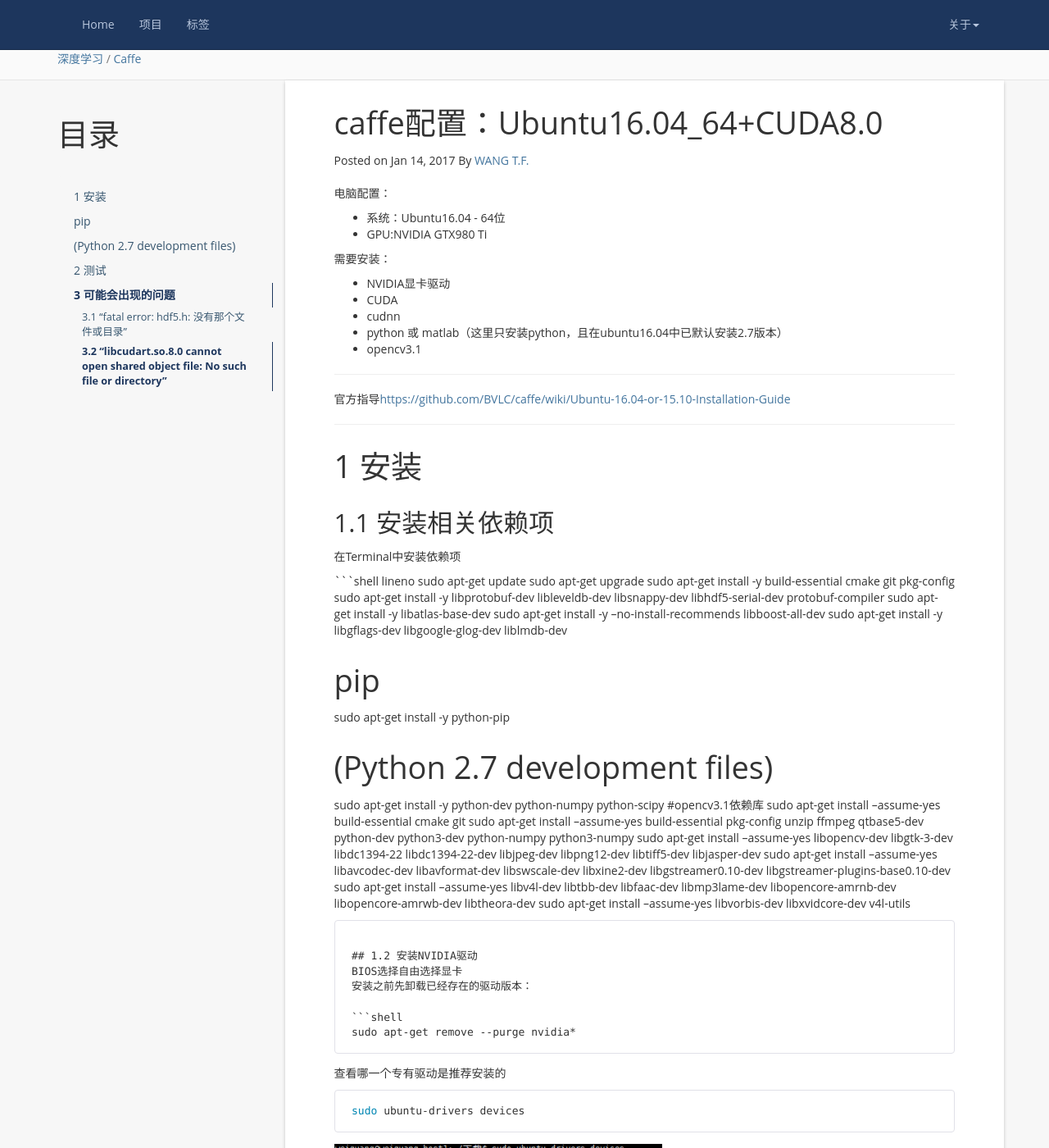
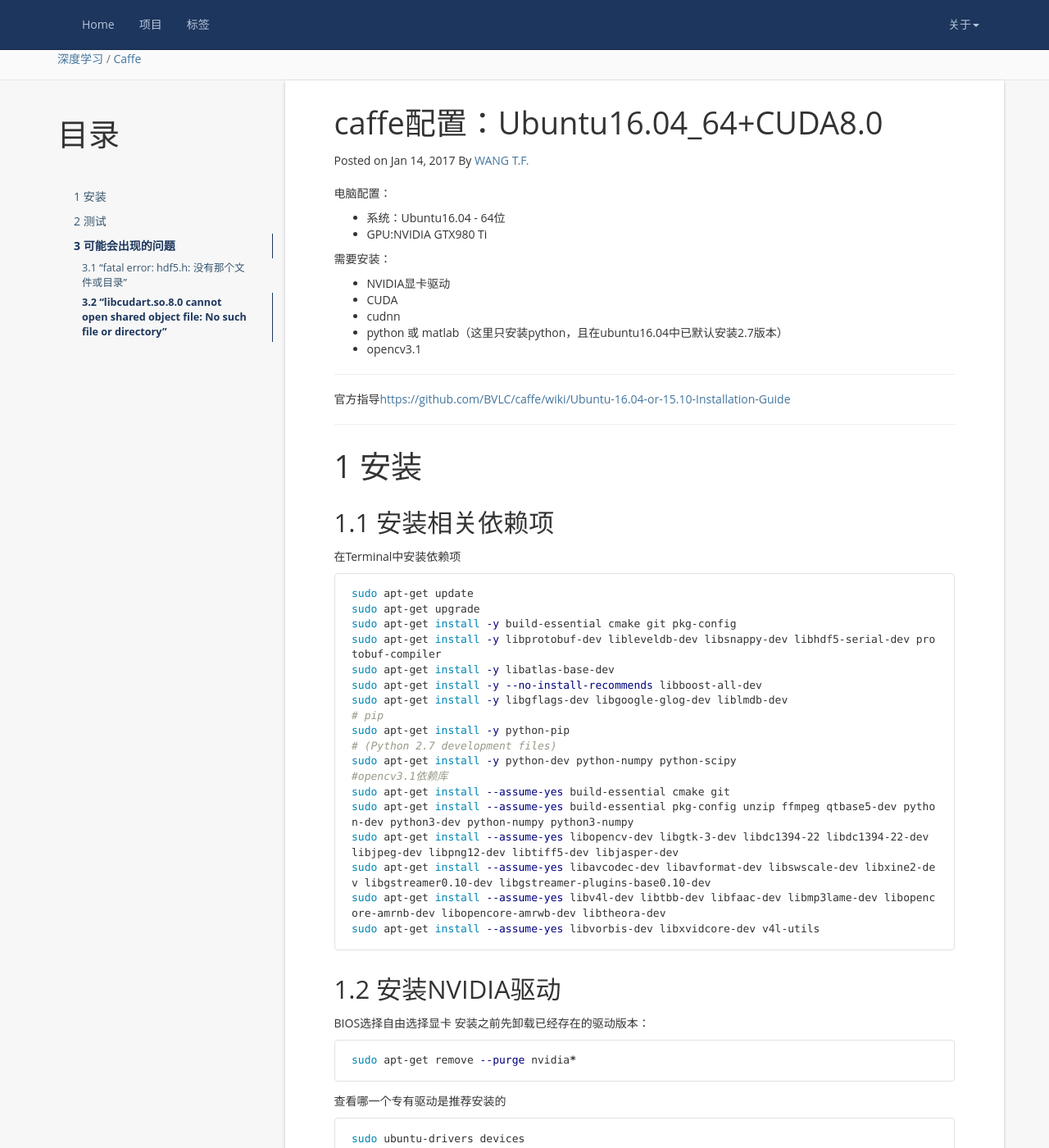
Before and after one commit to wang-tf/wang-tf.github.io, a Jekyll site: the page built from _posts/2017-01-15-caffe-Ubuntu16.04_64-+-CUDA8.0.md, in a window 1280 px wide and 1400 px high, scrolled down 249 px. Shown: the whole window at 82% size. Built offline with Jekyll 4.4.1, drawn with Linux system fonts in a browser that asks for light colours; nearby versions of some CDN libraries; comment, search, counter and statistics services are not loaded.

Commit message:
Update 2017-01-15-caffe-Ubuntu16.04_64-+-CUDA8.0.md

````diff
--- a/_posts/2017-01-15-caffe-Ubuntu16.04_64-+-CUDA8.0.md
+++ b/_posts/2017-01-15-caffe-Ubuntu16.04_64-+-CUDA8.0.md
@@ -37,7 +37,7 @@ tag: Caffe
 ## 1.1 安装相关依赖项
 在Terminal中安装依赖项
 
-```shell lineno
+```shell
 sudo apt-get update
 sudo apt-get upgrade
 sudo apt-get install -y build-essential cmake git pkg-config
````
